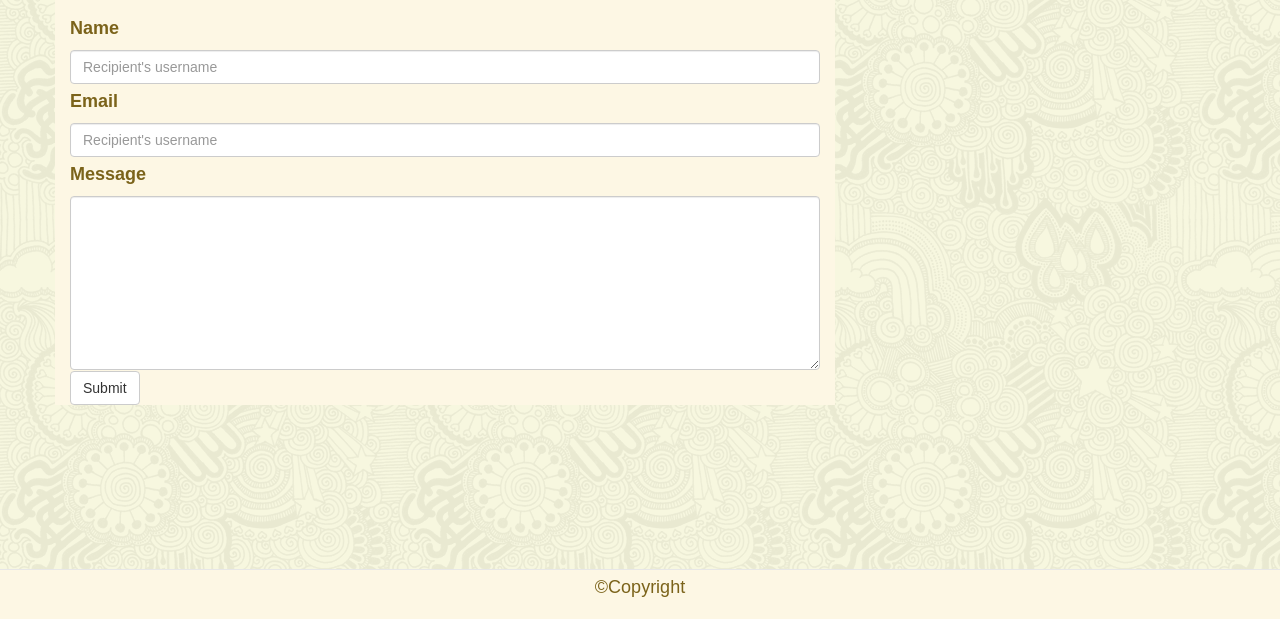
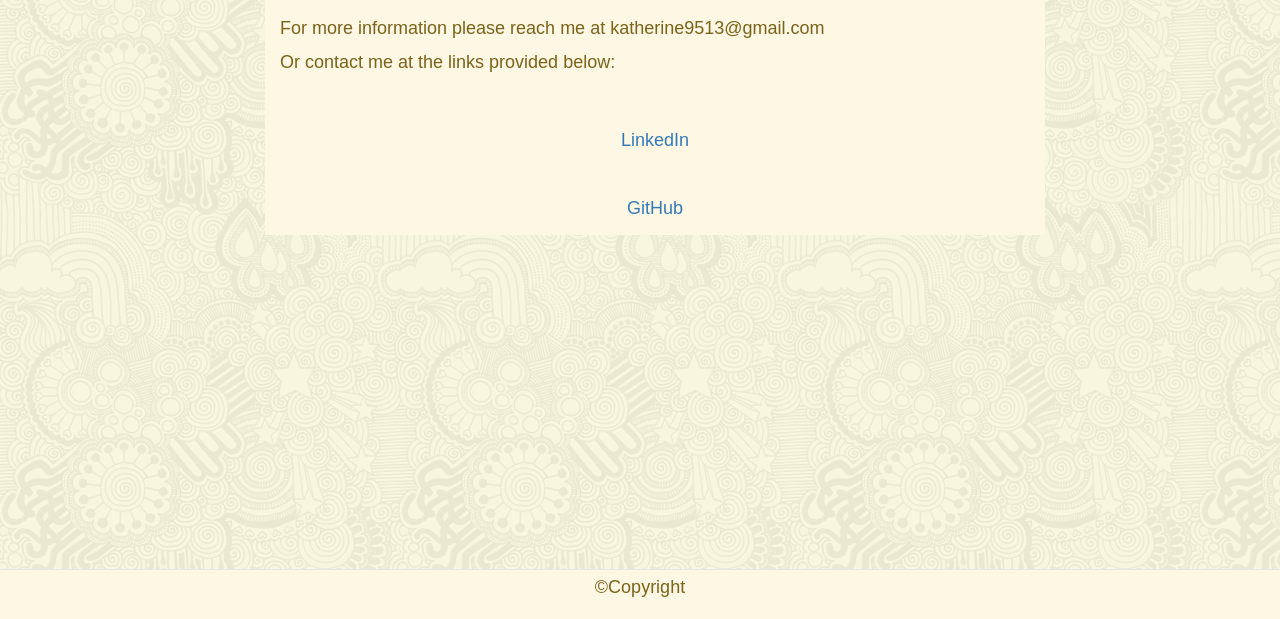
Before and after one commit to kat9513/Portfolio, a plain HTML site: page contact.html in a window 1280 px wide. Shown: the part 181-800 px from the top of the page. Drawn offline with nearby package versions, Linux system fonts and the light colour scheme.

Commit message:
adding contact info

```diff
--- a/contact.html
+++ b/contact.html
@@ -5,18 +5,21 @@
     <meta charset="UTF-8">
     <meta name="viewport" content="width=device-width, initial-scale=1.0">
     <title>Contact | Katie Higgins</title>
-    <link rel="stylesheet" href="https://maxcdn.bootstrapcdn.com/bootstrap/3.3.7/css/bootstrap.min.css" integrity="sha384-BVYiiSIFeK1dGmJRAkycuHAHRg32OmUcww7on3RYdg4Va+PmSTsz/K68vbdEjh4u" crossorigin="anonymous">
+    <link rel="stylesheet" href="https://maxcdn.bootstrapcdn.com/bootstrap/3.3.7/css/bootstrap.min.css" integrity="sha384-BVYiiSIFeK1dGmJRAkycuHAHRg32OmUcww7on3RYdg4Va+PmSTsz/K68vbdEjh4u"
+        crossorigin="anonymous">
     <link rel="stylesheet" type="text/css" href="assets/style.css">
 </head>
 
 
 <body>
 
+    <div class="container">
         <nav class="navbar navbar-default">
             <div class="container-fluid">
                 <!-- Brand and toggle get grouped for better mobile display -->
                 <div class="navbar-header">
-            <button type="button" class="navbar-toggle collapsed" data-toggle="collapse" data-target="#bs-example-navbar-collapse-1" aria-expanded="false">
+                    <button type="button" class="navbar-toggle collapsed" data-toggle="collapse" data-target="#bs-example-navbar-collapse-1"
+                        aria-expanded="false">
                         <span class="sr-only">Toggle navigation</span>
                         <span class="icon-bar"></span>
                         <span class="icon-bar"></span>
@@ -39,42 +42,40 @@
 
         <div class="container">
             <div class="row">
-        <div class="col-sm-8">
-            <div class= "page-header">
+                <div class="col-sm-8 col-sm-offset-2">
+                    <div class="page-header">
                         <h1>Contact</h1>
                     </div>
 
 
                     <div class="row">
                         <div class="col-sm-12">
-                        <label>Name</label>
-                            <input type="text" class="form-control" placeholder="Recipient's username" aria-describedby="basic-addon2">
+                            <p>
+                                For more information please reach me at katherine9513@gmail.com
+
+                                <br>Or contact me at the links provided below:</br>
+                                <div class="text-center">
+                                <br>
+                                <a href="https://www.linkedin.com/in/katherine-higgins-03b239144/">LinkedIn </a>
+                                </br>
+                                <br>
+                                <a href="https://github.com/kat9513">GitHub </a>
+                                </br>
                             </div>
-                </div>
-             <div class="row">
-                    <div class="col-sm-12">
-                        <label>Email</label>
-                            <input type="text" class="form-control" placeholder="Recipient's username" aria-describedby="basic-addon2">
-                    </div>
-                </div>
-                <div class="row">
-                        <div class="col-sm-12">
-                            <Label>Message</Label>
-                                <textarea class="form-control" rows="8"></textarea>
-                        </div>
-                    </div>
-                <div class="row">
-                    <div class="col-sm-8">
-                        <button type="button" class="btn btn-default">Submit</button>
+                            </p>
+
                         </div>
                     </div>
 
                 </div>
+
+            </div>
+        </div>
+
     </div>
     <nav class="navbar navbar-default navbar-fixed-bottom">
         <div class="container text-center">
             ©Copyright
         </div>
     </nav>
-
     </div>
```
Also changed, not shown: index.html (+19 -12 lines), portfolio.html (+7 -4 lines). Lines whose indentation alone changed are shown as unchanged.
